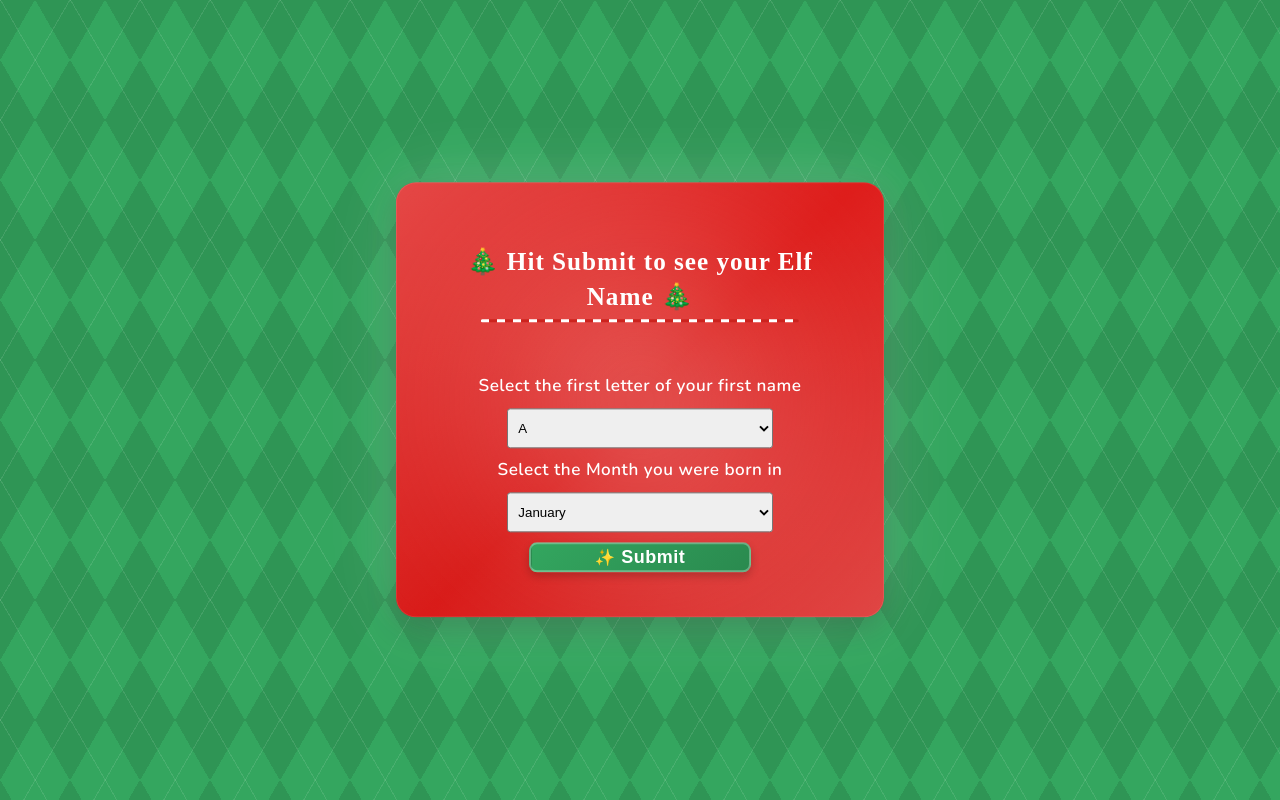
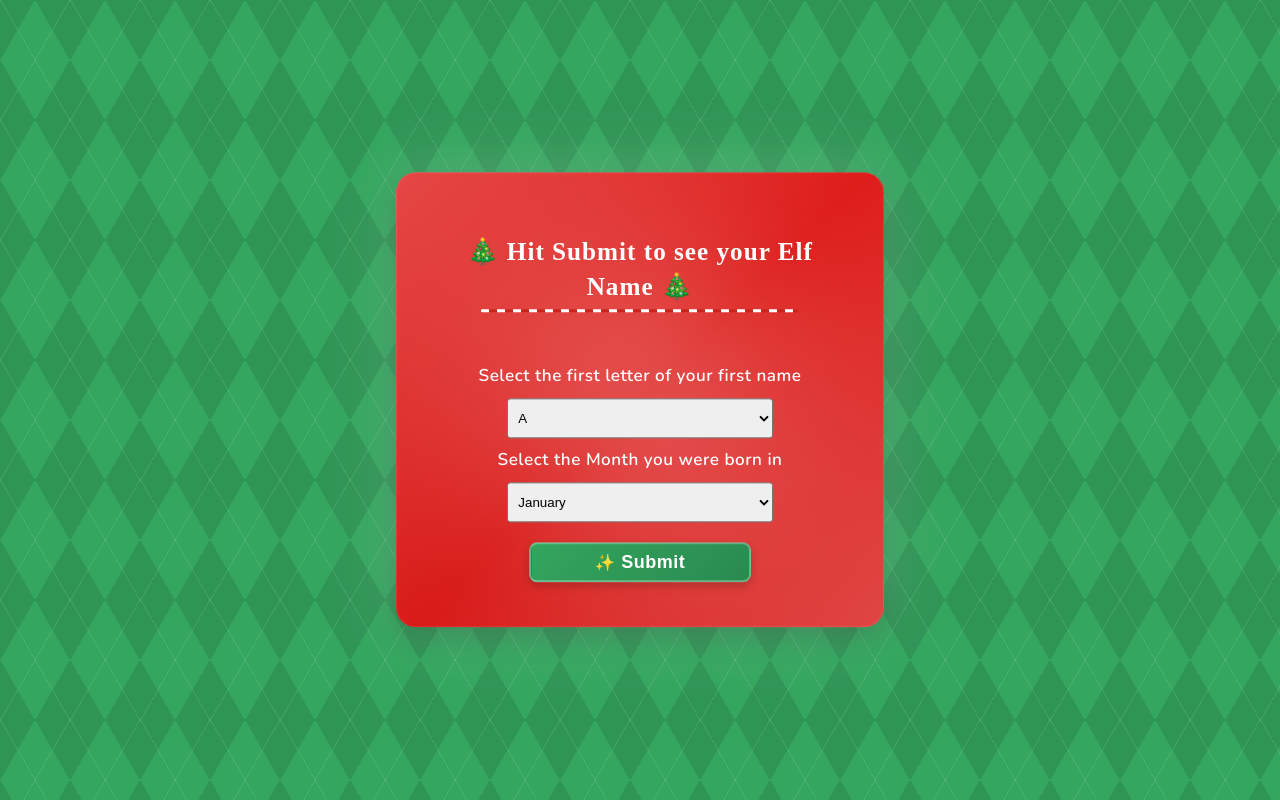
Before and after one commit to Tawe/elf-name, a React (Create React App) app: page / in a window 1280 px wide. Built offline with nearby package versions, Linux system fonts and the light colour scheme; a web font is replaced by a local one.

Commit message:
updating repo

```diff
--- a/src/App.css
+++ b/src/App.css
@@ -171,6 +171,8 @@ button {
     position: relative;
     box-shadow: 0 4px 8px rgba(0, 0, 0, 0.2);
     letter-spacing: 0.5px;
+    margin-top: 10px;
+    height: 40px;
 }
 
 button::before {
```
